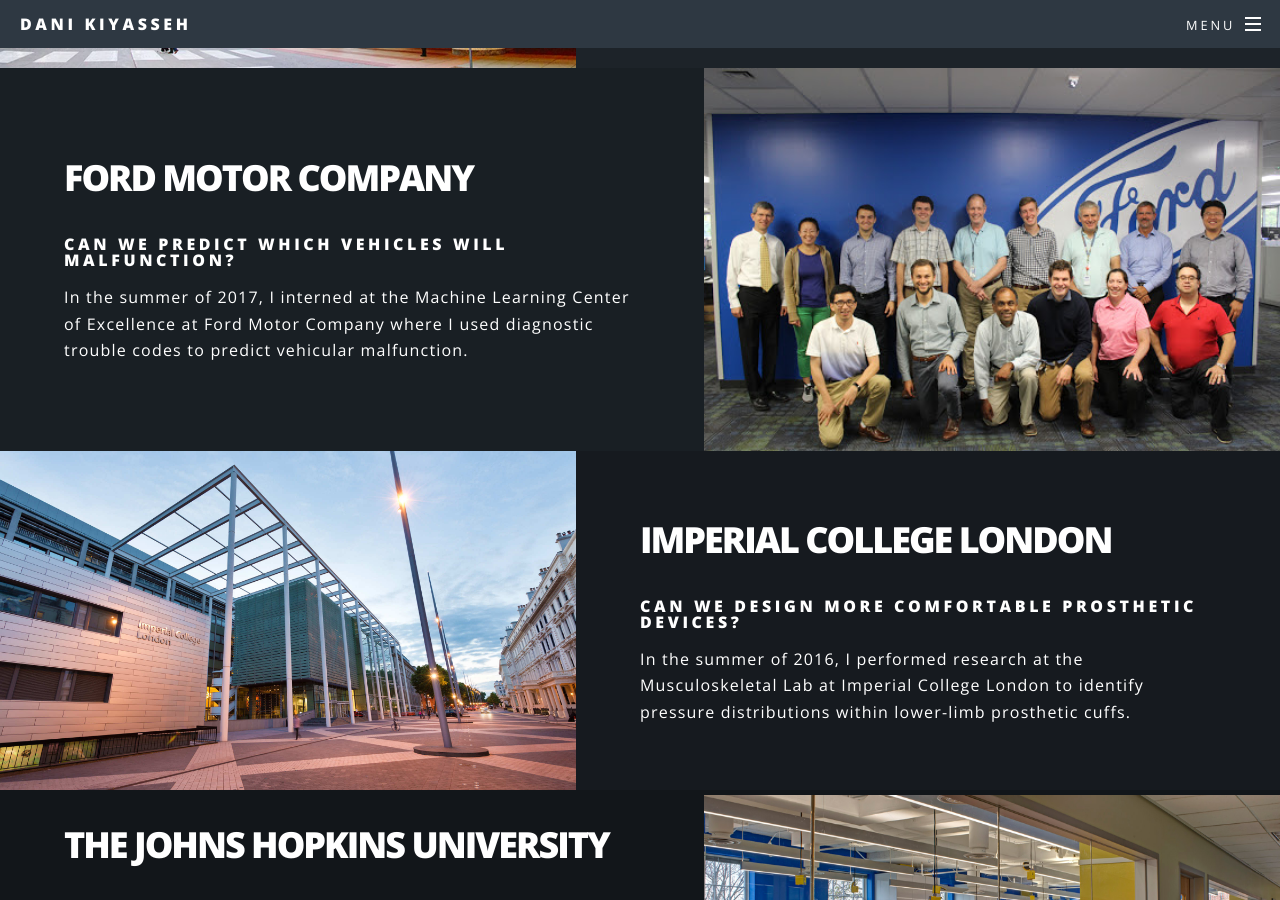
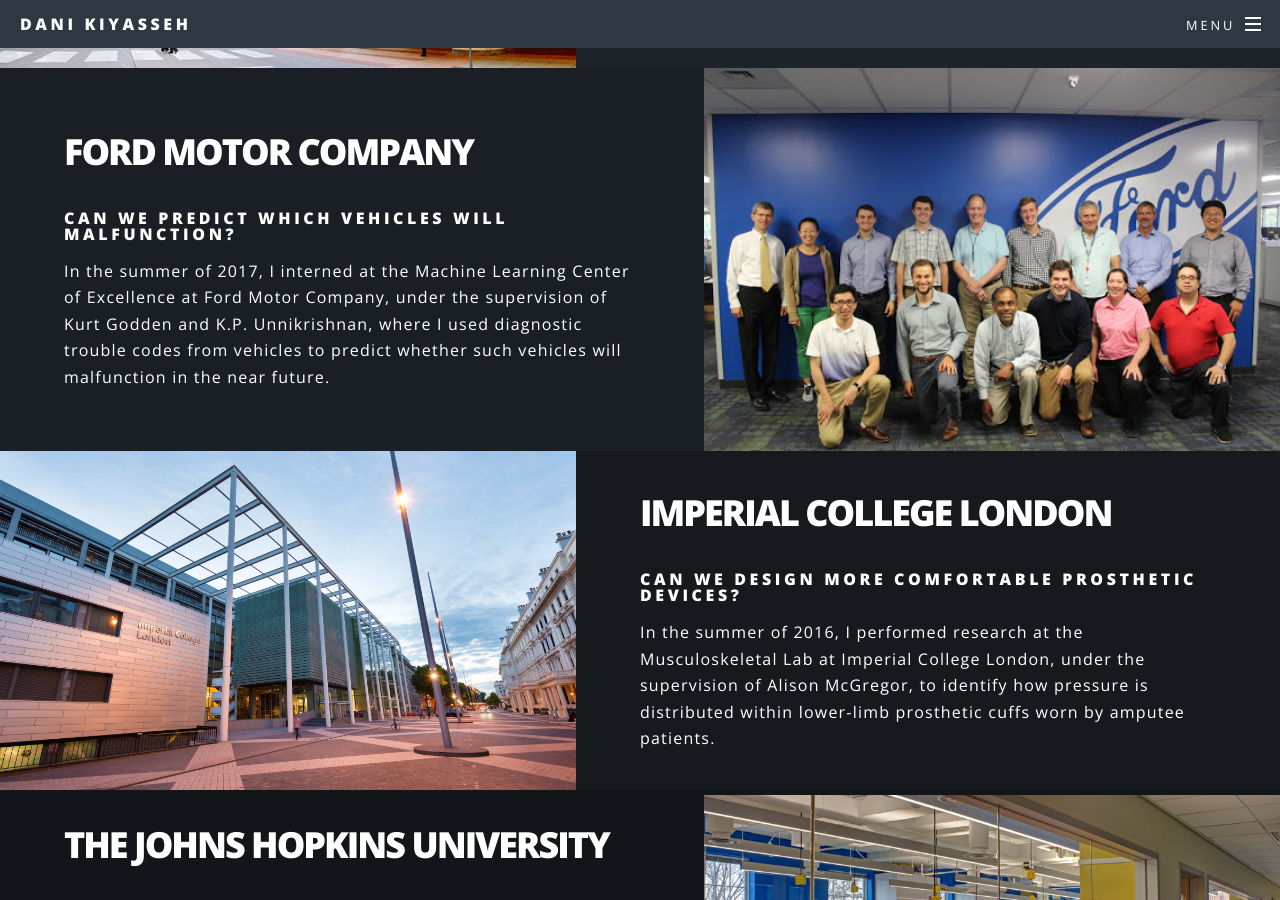
Before and after one commit to danikiyasseh/danikiyasseh.github.io, a Jekyll site: the page index.html, which Jekyll copies as it is, in a window 1280 px wide and 900 px high, scrolled down 3379 px. Built offline with Jekyll 4.4.1, drawn with Linux system fonts in a browser that asks for light colours; comment, search, counter and statistics services are not loaded; some of the changed text lies outside the part shown.

Commit message:
Update index.html

```diff
--- a/index.html
+++ b/index.html
@@ -191,7 +191,7 @@
 							<h2><a href="http://ophelia.sdsu.edu:8080/ford/12-27-2018/careers/departments/global-data-insight-analytics.html">Ford Motor Company</a></h2>
 							<h1>Can we predict which vehicles will malfunction?</h1>
 							<p style="text-align:left;">
-							In the summer of 2017, I interned at the Machine Learning Center of Excellence at Ford Motor Company where I used diagnostic trouble codes to predict vehicular malfunction.
+							In the summer of 2017, I interned at the Machine Learning Center of Excellence at Ford Motor Company, under the supervision of <a href="https://www.researchgate.net/profile/Kurt-Godden">Kurt Godden</a> and <a href="https://scholar.google.com/citations?user=4gng3xoAAAAJ&hl=en">K.P. Unnikrishnan</a>, where I used diagnostic trouble codes from vehicles to predict whether such vehicles will malfunction in the near future.
 							</p>
 			        		</div>
 			        	</section>
@@ -201,7 +201,7 @@
 							<h2><a href="https://www.imperial.ac.uk/msk-lab">Imperial College London</a></h2>
 							<h1>Can we design more comfortable prosthetic devices?</h1>
 							<p style="text-align:left;">
-							In the summer of 2016, I performed research at the Musculoskeletal Lab at Imperial College London to identify pressure distributions within lower-limb prosthetic cuffs.
+							In the summer of 2016, I performed research at the Musculoskeletal Lab at Imperial College London, under the supervision of <a href="https://www.imperial.ac.uk/people/a.mcgregor">Alison McGregor</a>, to identify how pressure is distributed within lower-limb prosthetic cuffs worn by amputee patients.
 							</p>
 			        		</div>
 			        	</section>
```
Also changed, not shown: other parts of index.html (+1 -1 lines).
